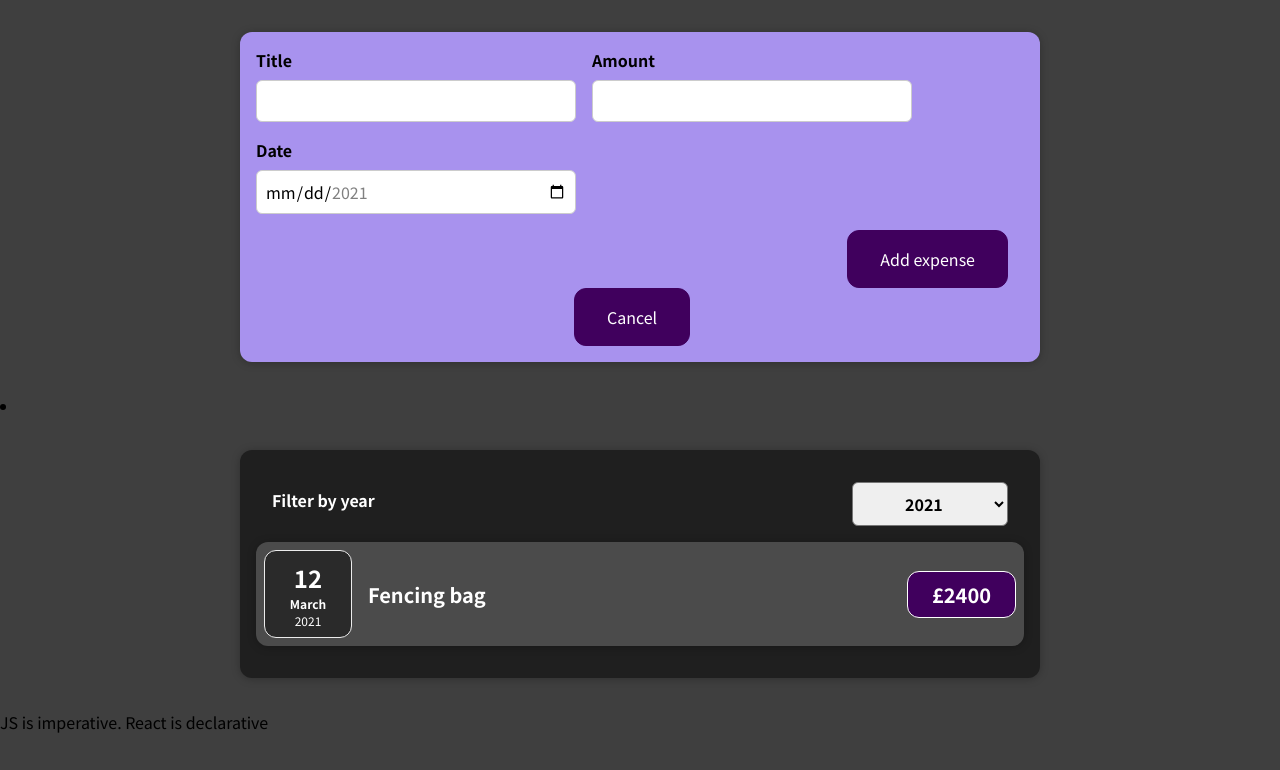
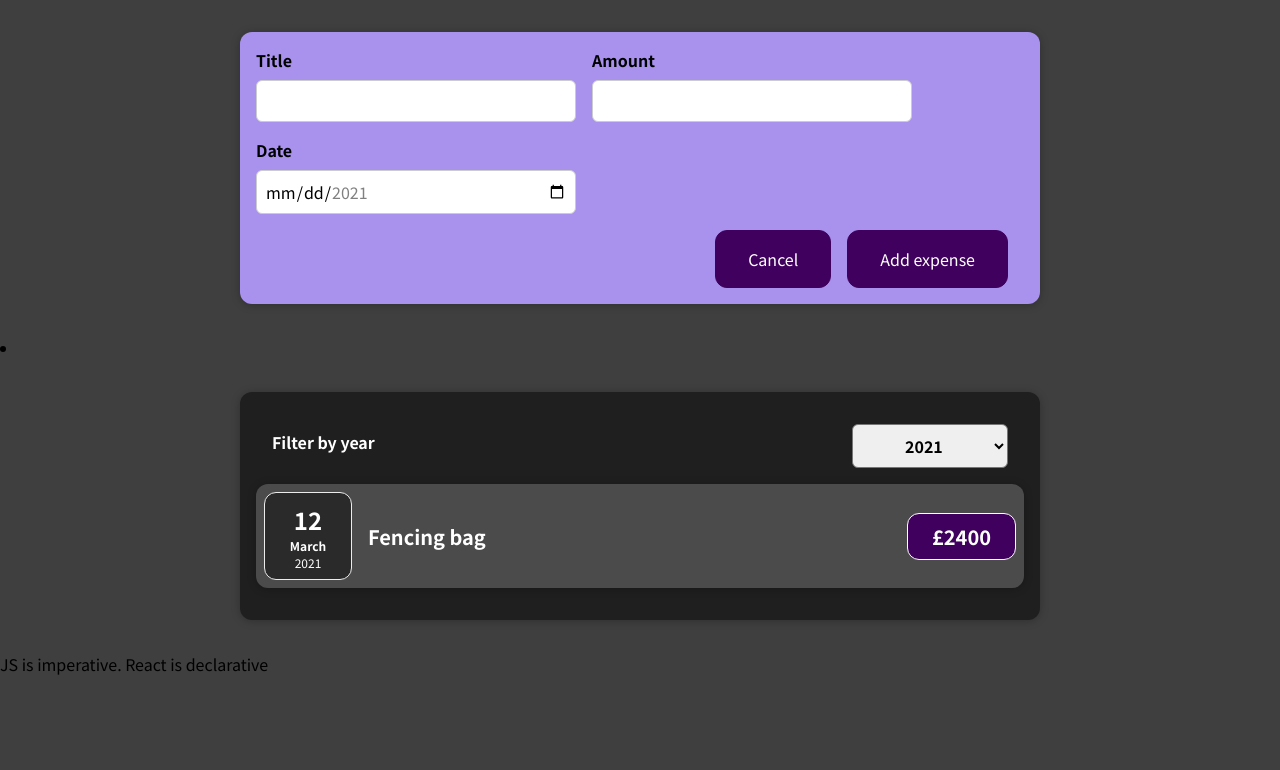
Before and after one commit to double-dash-dino/react-course, a React (Create React App) app in the folder ExpensesTrackerApp/: page / in a window 1280 px wide. Both pictures are taken after a click on the button "Add new expense". Shown: the top 770 px of the page. Built offline with nearby package versions, Linux system fonts and the light colour scheme.

Commit message:
refactor conditional form logic

```diff
--- a/ExpensesTrackerApp/src/components/NewExpense/ExpenseForm.js
+++ b/ExpensesTrackerApp/src/components/NewExpense/ExpenseForm.js
@@ -73,6 +73,9 @@
         </div>
       </div>
       <div className="new-expense__actions">
+        <button type="button" onClick={props.onCancel}>
+          Cancel
+        </button>
         <button type="submit">Add expense</button>
       </div>
     </form>
--- a/ExpensesTrackerApp/src/components/NewExpense/NewExpense.js
+++ b/ExpensesTrackerApp/src/components/NewExpense/NewExpense.js
@@ -1,6 +1,6 @@
 import "./NewExpense.css";
 import ExpenseForm from "./ExpenseForm.js";
-import React, {useState} from "react"
+import React, { useState } from "react";
 
 const NewExpense = (props) => {
   const onSaveExpenseDataHandler = (enteredExpenseData) => {
@@ -9,35 +9,34 @@
       id: Math.random().toString(),
     };
     props.onAddExpense(expenseData);
-    setDisplayExpenseForm(false)
+    setIsEditing(false);
   };
 
-  const [displayExpenseForm, setDisplayExpenseForm] = useState(false)
-  const onClickHandler = () => {
-    if (displayExpenseForm === true) {
-      setDisplayExpenseForm(false)
-    } else {
-      setDisplayExpenseForm(true)
-    }
-  }
+  const [isEditing, setIsEditing] = useState(false);
 
-  console.log("displayExpenseForm is", displayExpenseForm)
+  const startEditingHandler = () => {
+    setIsEditing(true);
+  };
 
-  if (displayExpenseForm === false) {
-return (
-  <div className="new-expense">
-      <button className="new-expense__actions" onClick={onClickHandler}>Add new expense</button>
-    </div>
-)
-  } else {
+  const stopEditingHandler = () => {
+    setIsEditing(false);
+  };
+
   return (
     <div className="new-expense">
-
-<ExpenseForm onSaveExpenseData={onSaveExpenseDataHandler} />
-<button className="new-expense__actions" onClick={onClickHandler}>Cancel</button>
-
+      {!isEditing && (
+        <button className="new-expense__actions" onClick={startEditingHandler}>
+          Add new expense
+        </button>
+      )}
+      {isEditing && (
+        <ExpenseForm
+          onSaveExpenseData={onSaveExpenseDataHandler}
+          onCancel={stopEditingHandler}
+        />
+      )}
     </div>
-  )};
+  );
 };
 
 export default NewExpense;
```
